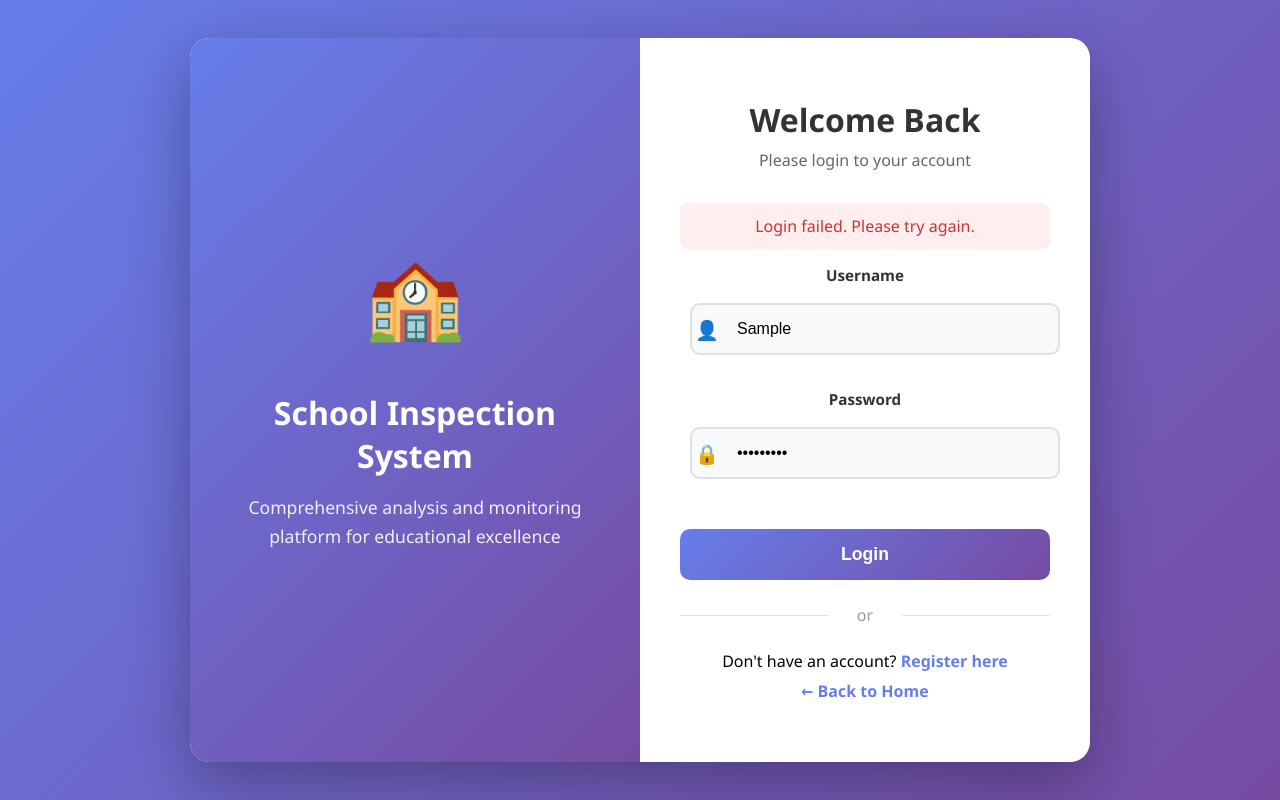
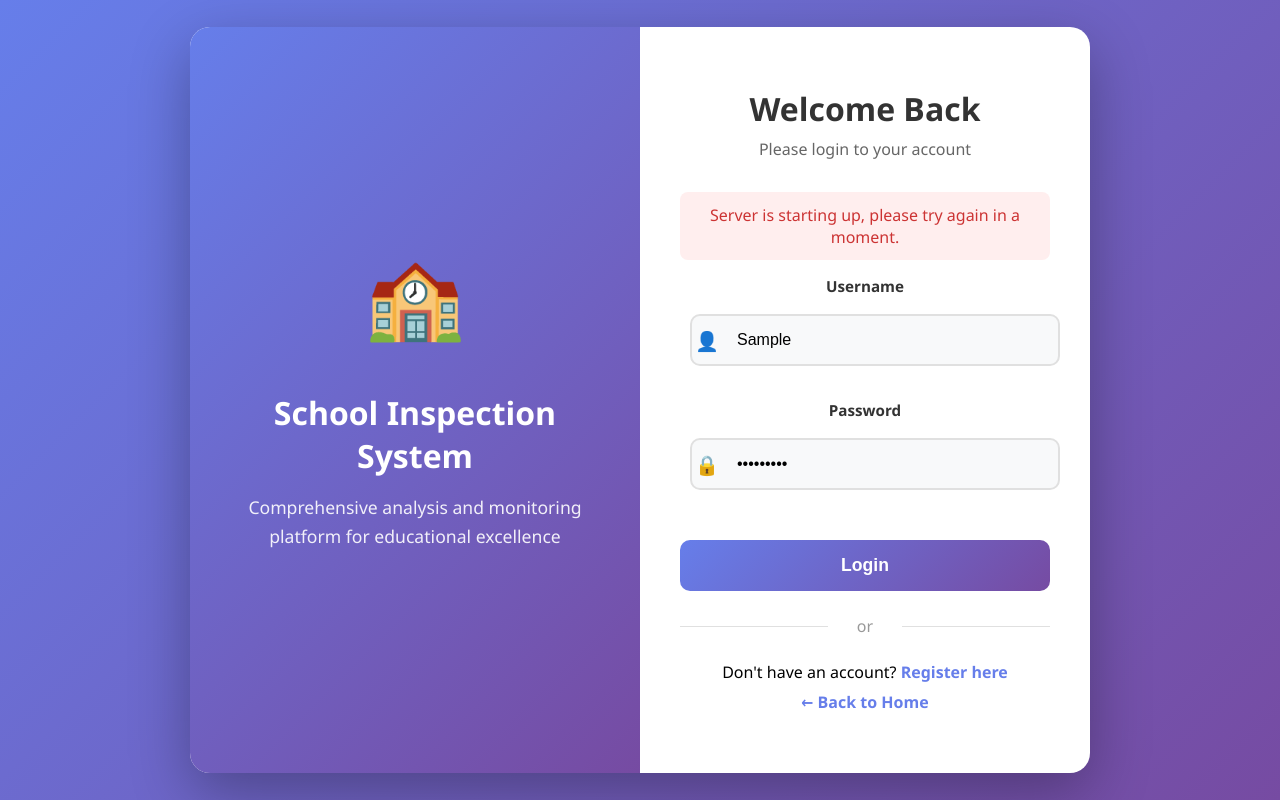
Before and after one commit to arsema16/schoolinspectionsystem, a website: page public/login.html in a window 1280 px wide. Both pictures are taken after typing "Sample", "Sample123" into the empty fields and a click on the button "Login". Drawn offline with Linux system fonts and the light colour scheme; no server answers.

Commit message:
Fix: login retries on 503 cold start, handles non-JSON responses gracefully

```diff
--- a/public/login.html
+++ b/public/login.html
@@ -315,29 +315,44 @@
             const successMsg = document.getElementById('successMessage');
             const username = document.getElementById('username').value;
             const password = document.getElementById('password').value;
+            const btn = event.target.querySelector('button[type=submit]');
 
             errorMsg.style.display = 'none';
             successMsg.style.display = 'none';
 
             try {
-                const res = await fetch("/api/auth/login", {
-                    method: "POST",
-                    headers: { "Content-Type": "application/json" },
-                    body: JSON.stringify({ username, password })
-                });
+                btn.disabled = true;
+                btn.textContent = 'Connecting...';
+
+                let res;
+                // Retry up to 4 times on 503 (Render cold start)
+                for (let attempt = 1; attempt <= 4; attempt++) {
+                    res = await fetch("/api/auth/login", {
+                        method: "POST",
+                        headers: { "Content-Type": "application/json" },
+                        body: JSON.stringify({ username, password })
+                    });
+                    if (res.status !== 503) break;
+                    btn.textContent = `Server starting up... (${attempt}/4)`;
+                    await new Promise(r => setTimeout(r, 8000));
+                }
+
+                const text = await res.text();
+                let data;
+                try { data = JSON.parse(text); } catch(e) {
+                    throw new Error('Server is starting up, please try again in a moment.');
+                }
 
                 if (!res.ok) {
-                    const error = await res.json();
-                    errorMsg.textContent = error.message || "Login failed. Please check your credentials.";
+                    errorMsg.textContent = data.message || "Login failed. Please check your credentials.";
                     errorMsg.style.display = 'block';
                     return;
                 }
 
-                const data = await res.json();
-
                 localStorage.setItem("token", data.token);
                 localStorage.setItem("role", data.role);
                 localStorage.setItem("username", data.username);
+                localStorage.setItem("user", JSON.stringify({ username: data.username, role: data.role }));
 
                 successMsg.textContent = "Login successful! Redirecting...";
                 successMsg.style.display = 'block';
@@ -348,8 +363,11 @@
 
             } catch (error) {
                 console.error("Login error:", error);
-                errorMsg.textContent = "Login failed. Please try again.";
+                errorMsg.textContent = error.message || "Login failed. Please try again.";
                 errorMsg.style.display = 'block';
+            } finally {
+                btn.disabled = false;
+                btn.textContent = 'Login';
             }
         }
     </script>
```
